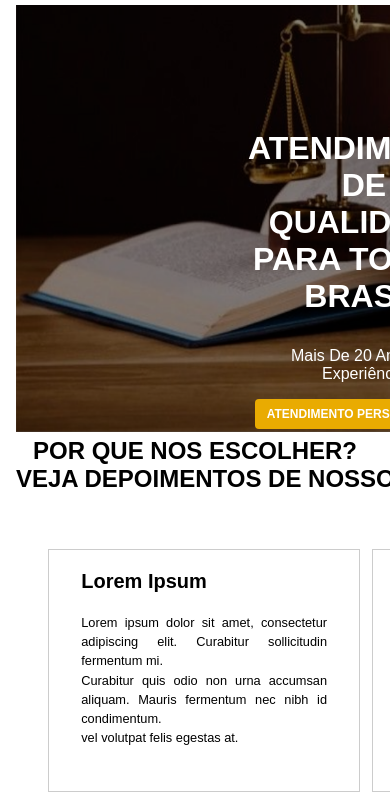
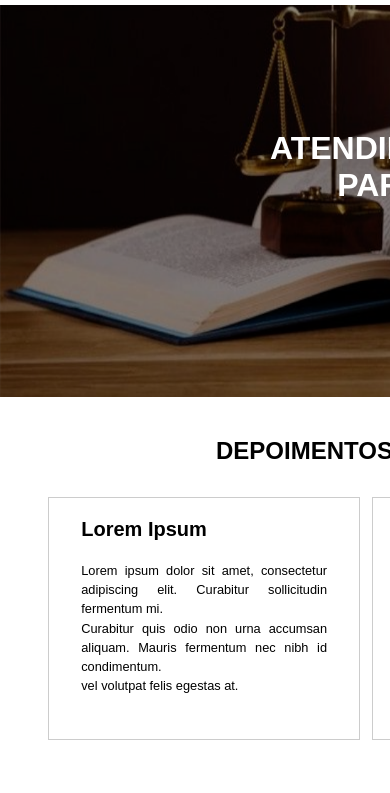
Before and after one commit to lg-duran/advocacia, a plain HTML site: page website-1/index.html in a window 390 px wide. Shown: the part 83-876 px from the top of the page. Drawn offline with Linux system fonts and the light colour scheme.

Commit message:
website 1: resposivo para 1024px e 728px(faltando o menu bars)

```diff
--- a/website-1/css/styles.css
+++ b/website-1/css/styles.css
@@ -29,10 +29,10 @@ section {
 	position: relative;
 	margin-left: auto;
 	margin-right: auto;
+	color: #000;
+	text-transform: uppercase;
 	text-align: center;
-	text-transform: uppercase;
 	font-size: 4rem;
-
 }
 
 header {
@@ -77,6 +77,12 @@ header .icons i:hover, header .icons a:hover {
 	color: var(--yellow);
 }
 
+#home {
+	background-image: url(../images/home-image.png);
+	background-size: cover;
+	background-repeat: no-repeat;
+}
+
 .home {
 	width: 100%;
 	height: 70rem;
@@ -84,15 +90,23 @@ header .icons i:hover, header .icons a:hover {
 	text-align: center;
 }
 
+#home .content {
+    position: relative;
+	margin-left: auto;
+	margin-right: auto;
+	padding-top: 24.6rem;
+	color: #fff;
+}
+
+/*
 .home .content {
     position: absolute;
-	margin-left: 38rem;
 	display: block;
 	padding-top: 24.6rem;
 	align-items: center;
 	color: #fff;
 }
-
+*/
 .home .content h3 {
 	text-align: center;
 	text-transform: uppercase;
@@ -124,15 +138,19 @@ header .icons i:hover, header .icons a:hover {
 .home .content .btn a:hover {
 	background-color: #ffbb00;
 }
-
+/*
 .home .image img {
 	width: 100%;
 	background-repeat: no-repeat;
 	background-size: cover;
 }
+*/
+.review {
+	margin-top: 5rem;
+}
 
-.review {
-	margin-top: 6rem;
+#review {
+	width: 100%;
 }
 
 .review .box-container {
@@ -283,6 +301,12 @@ header .icons i:hover, header .icons a:hover {
 		width: 100%;
 	}
 
+	.sub-heading {
+		white-space: nowrap;
+		font-size: 3rem;
+		margin-bottom: 2rem;
+	}
+
 	header {
 		padding: 1rem 2rem;
 		width: 100%;
@@ -315,11 +339,8 @@ header .icons i:hover, header .icons a:hover {
 		margin-top: 3rem;
 	}
 
-	.sub-heading {
-		text-align: center;
-		white-space: nowrap;
-		font-size: 3rem;
-		margin-bottom: 5rem;
+	.review .sub-heading {
+		margin-left: 25rem;
 	}
 
 	.review .box-container {
@@ -342,6 +363,7 @@ header .icons i:hover, header .icons a:hover {
 	}
 
 	.about .image img {
+		margin-left: -2.1rem;
 		width: 1024px;
 	}
 
@@ -355,24 +377,35 @@ header .icons i:hover, header .icons a:hover {
 		margin-top: 5rem;
 	}
 
+	.situation .sub-heading {
+		margin-left: 25rem;
+	}
+
 	.situation .box-container {
 		display: inline-block;
-		width: 980px;
+		width: 111rem;
 		padding-bottom: 2.5rem;
 	}
 
 	.situation .box-container .box {
-		height: 25rem;
+		height: 20rem;
 		width: 100%;
 		margin-bottom: 2rem;
 		background: #fff;
 		border:.1rem solid rgba(0,0,0,.2);
 	}
 
-	.footer {
-		width: 1024px;
+	.situation .box-container .box .content{
+		padding-top: 2rem;
 	}
 
+	.footer {
+		width: 116rem;
+	}
+
+	.footer .content {
+		padding:1rem .5rem;
+	}
 
 }
 
--- a/website-1/index.html
+++ b/website-1/index.html
@@ -44,10 +44,6 @@
             </div>
         </div>
 
-        <div class="image">
-           <img src="images/home-image.png">
-        </div>
-
     </section>
 
     <!-- home section ends -->
@@ -56,7 +52,15 @@
 
     <section class="review" id="review">
 
-        <h3 class="sub-heading">por que nos escolher?<br>veja depoimentos de nossos clientes</h3>
+        <h3 class="sub-heading">depoimentos de nossos clientes</h3>
+
+        <!--
+
+            <h3 class="sub-heading">por que nos escolher?<br>veja depoimentos de nossos clientes</h3>
+
+        -->
+
+
 
         <div class="box-container">
 
@@ -89,6 +93,8 @@
 
         </div>
 
+    </section>
+
     <!-- review section ends -->
 
     <!-- contact section starts -->
@@ -119,8 +125,9 @@
         </div>
 
         <div class="image">
-            <img src="images/contact-image.png">
+            <img src="images/about-image.png">
         </div>
+
 
     </section>
 
--- a/website-2/css/styles.css
+++ b/website-2/css/styles.css
@@ -102,7 +102,6 @@ header .icons #menu-bars {
 	height: 70rem;
 	box-sizing: border-box;
 	text-align: center;
-
 }
 
 #home .content {
```
Also changed, not shown: website-1/images/about-image.png (added), website-1/images/contact-image.png (deleted), 2 other files.
